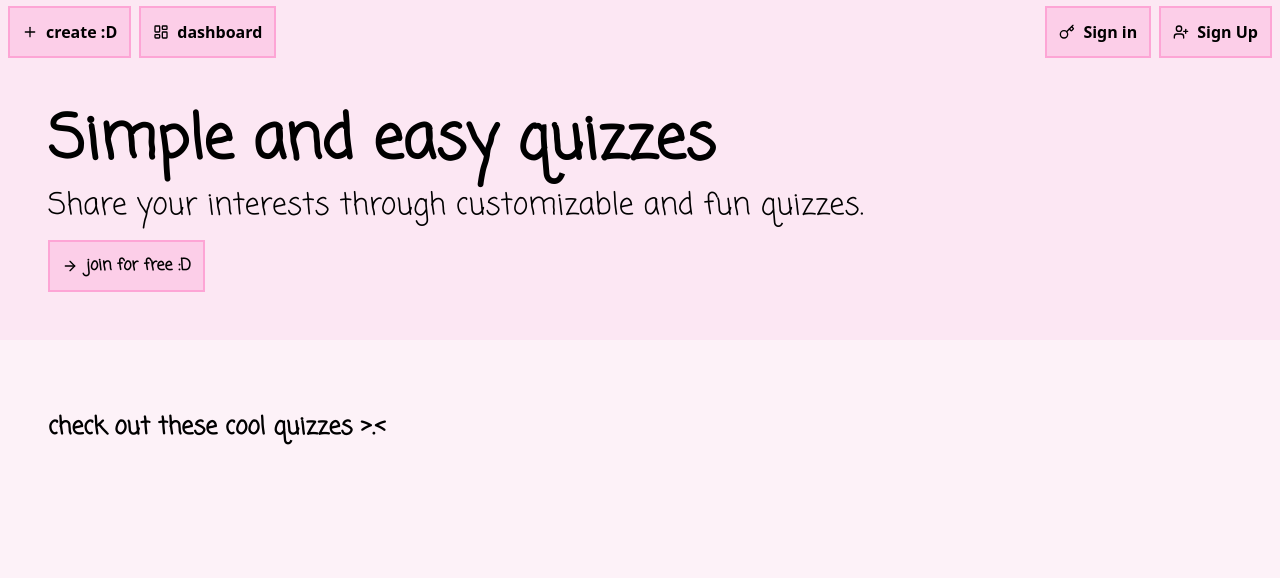
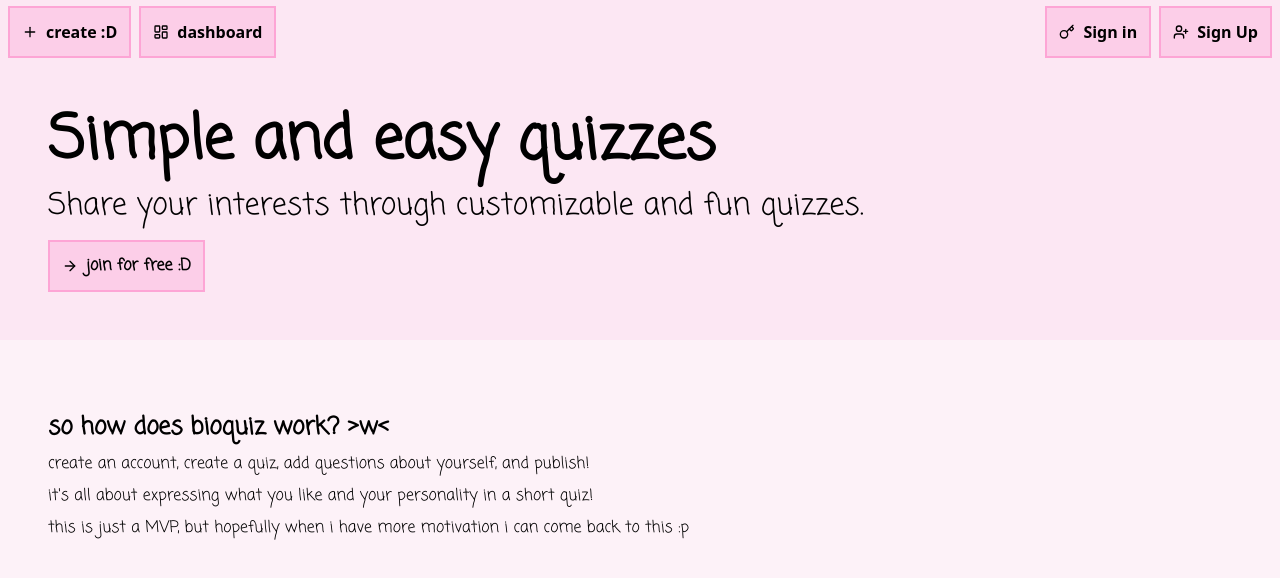
Before and after one commit to normalperson543/bioquiz, a Next.js app: page / in a window 1280 px wide. Shown: the top 578 px of the page. Built offline with nearby package versions, Linux system fonts and the light colour scheme; no server answers.

Commit message:
linting, removing placeholders, deleting questions, homepage, private/public quizzes

```diff
--- a/app/dashboard/page.tsx
+++ b/app/dashboard/page.tsx
@@ -1,5 +1,5 @@
 import DashboardUI from "@/components/ui/dashboard/dashboard-ui";
-import { auth, currentUser } from "@clerk/nextjs/server";
+import { auth } from "@clerk/nextjs/server";
 import { redirect } from "next/navigation";
 import { getQuizzes } from "@/lib/data";
 
--- a/app/layout.tsx
+++ b/app/layout.tsx
@@ -1,15 +1,6 @@
 import type { Metadata } from "next";
-import { ThemeProvider } from "next-themes";
 import "./globals.css";
-import { Coming_Soon } from "next/font/google";
-import {
-  ClerkProvider,
-  SignInButton,
-  SignUpButton,
-  SignedIn,
-  SignedOut,
-  UserButton,
-} from "@clerk/nextjs";
+import { ClerkProvider } from "@clerk/nextjs";
 import Header from "@/components/ui/header";
 
 const defaultUrl = process.env.VERCEL_URL
@@ -34,10 +25,10 @@ export default function RootLayout({
       }}
     >
       <html lang="en" suppressHydrationWarning className="w-full h-full">
-        <Header />
-        <div className="pt-16 w-full h-full">
-          <body className="antialiased w-full h-full">{children}</body>
-        </div>
+        <body className="antialiased w-full h-full">
+          <Header />
+          <div className="pt-16 w-full h-full">{children}</div>
+        </body>
       </html>
     </ClerkProvider>
   );
--- a/app/quizzes/[id]/page.tsx
+++ b/app/quizzes/[id]/page.tsx
@@ -1,6 +1,8 @@
 import QuizPageUI from "@/components/ui/bq/quiz-ui";
 import { getQuiz } from "@/lib/data";
 import { Metadata } from "next";
+import { auth } from "@clerk/nextjs/server";
+import { notFound } from "next/navigation";
 
 export default async function QuizPage({
   params,
@@ -9,7 +11,16 @@ export default async function QuizPage({
 }): Promise<Metadata> {
   const { id } = await params;
 
+  const currentUser = await auth();
   const quiz = await getQuiz(id);
+
+  if (!currentUser.isAuthenticated && quiz && quiz.lockAnswersAutomatically) {
+    currentUser.redirectToSignIn({ returnBackUrl: `/quizzes/${id}` });
+  }
+  if ((!currentUser.isAuthenticated && quiz && !quiz.isPublic) || (currentUser.isAuthenticated && quiz && !quiz.isPublic && quiz.owner.id !== currentUser.userId)) {
+    // private project, 404
+    notFound()
+  }
 
   return <QuizPageUI quiz={quiz} />;
 }
--- a/components/ui/bq/question-card.tsx
+++ b/components/ui/bq/question-card.tsx
@@ -5,7 +5,6 @@ import {
   PencilIcon,
   XIcon,
 } from "lucide-react";
-import Image from "next/image";
 import { useState, useEffect, useRef } from "react";
 import { Profile } from "@prisma/client";
 import { icons } from "@/lib/constants";
@@ -55,6 +54,7 @@ export default function QuestionCard({
     console.log("dksfjlsk");
     options.forEach((option) => {
       console.log(user);
+      console.log(option)
       if (
         option.answered.findIndex(
           (profile: Profile) => profile.id === (user.user?.id as string),
@@ -152,10 +152,14 @@ export default function QuestionCard({
             <h3>Comments</h3>
             <p className="text-pink-400">Only users logged in can comment</p>
           </div>
-          <CommentTextbox
-            profilePicture={user.user?.imageUrl as string}
-            onSubmit={(contents) => createComment(questionId, contents, quizId)}
-          />
+          {user.isSignedIn && (
+            <CommentTextbox
+              profilePicture={user.user?.imageUrl as string}
+              onSubmit={(contents) =>
+                createComment(questionId, contents, quizId)
+              }
+            />
+          )}
           {comments && (
             <div className="flex flex-col gap-2">
               {comments.map((comment) => (
--- a/components/ui/bq/quiz-link.tsx
+++ b/components/ui/bq/quiz-link.tsx
@@ -1,4 +1,4 @@
-export default function QuizLink({href, children}: {href: string, children: React.ReactNode}) {
+export default function QuizLink({children}: {children: React.ReactNode}) {
     return (
         <button className="p-4 rounded-full bg-pink-200 text-black hover:bg-pink-300">
             {children}
--- a/components/ui/dashboard/dashboard-ui.tsx
+++ b/components/ui/dashboard/dashboard-ui.tsx
@@ -1,11 +1,6 @@
 import { comingSoon } from "@/lib/fonts";
 import {
-  EditIcon,
-  FileCheckIcon,
-  GlobeLockIcon,
-  PlayIcon,
   PlusIcon,
-  TrashIcon,
 } from "lucide-react";
 import Button from "../button";
 import { createQuiz } from "@/lib/actions";
@@ -32,9 +27,7 @@ export default function DashboardUI({ username, createdQuizzes }: { username: st
       <div className="flex flex-col p-4">
         <h2 className="text-2xl font-bold">my quizzes</h2>
         {createdQuizzes.map((quiz) =>
-
-
-          <QuizResult id={quiz.id} name={quiz.title} creationDate={quiz.dateCreated}/>)}
+          <QuizResult id={quiz.id} name={quiz.title} creationDate={quiz.dateCreated} key={quiz.id}/>)}
       </div>
     </div>
   );
--- a/components/ui/home/homepage-ui.tsx
+++ b/components/ui/home/homepage-ui.tsx
@@ -1,21 +1,39 @@
-'use client'
+"use client";
 
 import { comingSoon } from "@/lib/fonts";
-import QuestionCard from "../bq/question-card";
 import Button from "../button";
 import { ArrowRightIcon } from "lucide-react";
 
 export default function HomepageUI() {
   return (
-    <div className={`${comingSoon.className} flex flex-col gap-6 bg-pink-50 w-full h-full`}>
+    <div
+      className={`${comingSoon.className} flex flex-col gap-6 bg-pink-50 w-full h-full`}
+    >
       <div className="p-12 flex flex-col gap-4 items-start bg-pink-100">
         <h2 className="text-6xl font-bold">Simple and easy quizzes</h2>
-        <p className="text-3xl">Share your interests through customizable and fun quizzes.</p>
-        <Button><ArrowRightIcon width={16} height={16} /> join for free :D</Button>
+        <p className="text-3xl">
+          Share your interests through customizable and fun quizzes.
+        </p>
+        <Button>
+          <ArrowRightIcon width={16} height={16} /> join for free :D
+        </Button>
       </div>
-      <div className="flex flex-col gap-2">
-        <h3 className="text-2xl font-bold p-12">check out these cool quizzes {">"}.{"<"}</h3>
-
+      <div className="flex flex-col gap-2 p-12">
+        <h3 className="text-2xl font-bold">
+          so how does bioquiz work? {">"}w{"<"}
+        </h3>
+        <p>
+          create an account, create a quiz, add questions about yourself, and
+          publish!
+        </p>
+        <p>
+          it's all about expressing what you like and your personality in a
+          short quiz!
+        </p>
+        <p>
+          this is just a MVP, but hopefully when i have more motivation i can
+          come back to this :p
+        </p>
       </div>
     </div>
   );
--- a/components/ui/quiz-result.tsx
+++ b/components/ui/quiz-result.tsx
@@ -3,8 +3,6 @@ import Button from "./button";
 import {
   FileCheckIcon,
   EditIcon,
-  GlobeLockIcon,
-  TrashIcon,
 } from "lucide-react";
 
 export default function QuizResult({
--- a/lib/actions.ts
+++ b/lib/actions.ts
@@ -1,6 +1,6 @@
 "use server";
 
-import { Option, Quiz, QuizLink } from "@prisma/client";
+import { Option, QuizLink } from "@prisma/client";
 import { prisma } from "./db";
 import { auth } from "@clerk/nextjs/server";
 import { redirect } from "next/navigation";
@@ -176,3 +176,11 @@ export async function createComment(questionId: string, commentText: string, qui
   revalidatePath(`/quizzes/${quizId}`)
   redirect(`/quizzes/${quizId}`)
 }
+export async function deleteQuestion(questionId: string) {
+  const question = await prisma.question.delete({
+    where: {
+      id: questionId
+    }
+  })
+  return question
+}
--- a/lib/constants.ts
+++ b/lib/constants.ts
@@ -1,4 +1,3 @@
-import { RefAttributes } from "react";
 export const linkTypes = [
   {
     icon: "phone",
--- a/proxy.ts
+++ b/proxy.ts
@@ -1,7 +1,7 @@
 import { clerkMiddleware, createRouteMatcher } from "@clerk/nextjs/server";
 import { prisma } from "./lib/db";
 
-const isPublicRoute = createRouteMatcher(["/auth/login(.*)"]);
+const isPublicRoute = createRouteMatcher(["/auth/login(.*)", "/quizzes/(.*)", "/"]);
 
 export default clerkMiddleware(async (auth, req) => {
   const { isAuthenticated, sessionClaims } = await auth();
```
Also changed, not shown: components/ui/bq/quiz-ui.tsx (+37 -14 lines).
